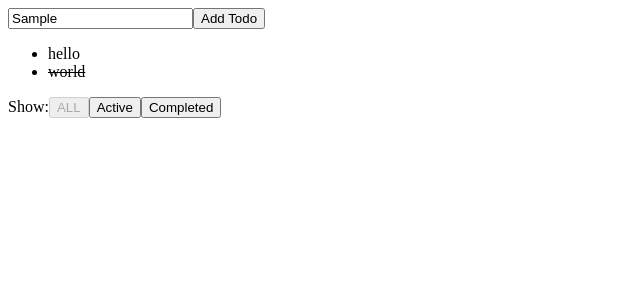
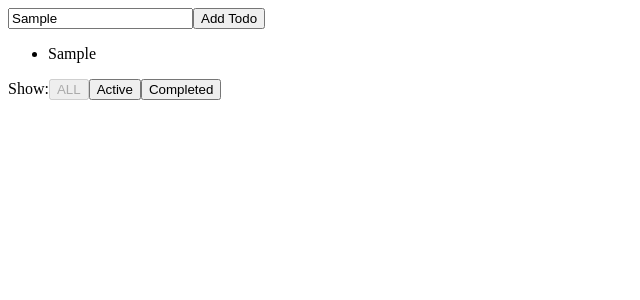
Before and after one commit to nkgrnkgr/styled-toolkit-todo, a React (Create React App) app: page / in a window 1280 px wide. Both pictures are taken after typing "Sample" into the empty fields and a click on the button "Add Todo". Shown: the top 300 px of the page, without its empty margins (0-640 px from the left). Built offline with nearby package versions, Linux system fonts and the light colour scheme.

Commit message:
InputboxとTaskの繋ぎ込み

```diff
--- a/src/Todo/components/InputBox/Container.tsx
+++ b/src/Todo/components/InputBox/Container.tsx
@@ -1,15 +1,26 @@
 import React from "react";
-import { useDispatch } from "react-redux";
+import { useDispatch, useSelector } from "react-redux";
 import { AppDispatch } from "../../modules/types";
+import { Props as ItemProps } from "../Task/Item";
 import InputBox from "./InputBox";
-import { operations } from "../../modules/inputBox";
+import { operations as inputBoxOparations } from "../../modules/inputBox";
+import { operations as taskOparations } from "../../modules/task";
+import { RootState } from "../../modules/store";
 
 const Container = () => {
   const dispatch = useDispatch<AppDispatch>();
+  const text = useSelector<RootState, string>((state) => state.inputBox.text);
+  const items = useSelector<RootState, ItemProps[]>(
+    (state) => state.task.items
+  );
   const props = {
     onChange: (e: React.ChangeEvent<HTMLInputElement>) =>
-      dispatch(operations.changeText(e.target.value)),
-    onClick: () => {},
+      dispatch(inputBoxOparations.changeText(e.target.value)),
+    onClick: () => {
+      dispatch(
+        taskOparations.addTask({ id: items.length + 1, text, completed: false })
+      );
+    },
   };
 
   return <InputBox {...props} />;
--- a/src/Todo/components/Task/Container.tsx
+++ b/src/Todo/components/Task/Container.tsx
@@ -1,18 +1,13 @@
 import React from "react";
 import Task from "./Task";
 import { Props as ItemProps } from "./Item";
+import { useSelector } from "react-redux";
+import { RootState } from "../../modules/store";
 
 const Container = () => {
-  const items: ItemProps[] = [
-    {
-      text: "hello",
-      isDone: false,
-    },
-    {
-      text: "world",
-      isDone: true,
-    },
-  ];
+  const items = useSelector<RootState, ItemProps[]>(
+    (state) => state.task.items
+  );
 
   return <Task items={items} />;
 };
--- a/src/Todo/components/Task/Item.tsx
+++ b/src/Todo/components/Task/Item.tsx
@@ -1,19 +1,16 @@
-
 import React from "react";
 import styled from "styled-components";
 import { PropsForStyled } from "../../../typing/styled";
 
 export interface Props extends PropsForStyled {
-    text: string;
-    isDone: boolean;
+  id: number;
+  text: string;
+  completed: boolean;
 }
 
-const Item: React.FC<Props> = ({ text, isDone, className}) => {
-  return (
-      <li className={isDone ? `${className}-Item-done` : ''}>{text}</li>
-  );
+const Item: React.FC<Props> = ({ text, completed: isDone, className }) => {
+  return <li className={isDone ? `${className}-Item-done` : ""}>{text}</li>;
 };
-
 
 const StyledItem = styled(Item)`
   &-Item-done {
--- a/src/Todo/components/Task/Task.tsx
+++ b/src/Todo/components/Task/Task.tsx
@@ -2,13 +2,13 @@
 import Item, { Props as ItemProps } from "./Item";
 
 export interface Props {
-    items: ItemProps[]
+    items: ItemProps[];
 }
 
 const Task: React.FC<Props> = ({items}) => {
   return (
       <ul>
-          {items.map(i => <Item key={i.text} {...i} />)}
+          {items.map(i => <Item key={i.id} {...i} />)}
       </ul>
   );
 };
--- a/src/Todo/modules/store.ts
+++ b/src/Todo/modules/store.ts
@@ -1,13 +1,14 @@
 import {
   combineReducers,
   getDefaultMiddleware,
-    configureStore
+  configureStore,
 } from "@reduxjs/toolkit";
 import * as inputBox from "./inputBox";
-
+import * as task from "./task";
 
 const rootReducer = combineReducers({
   inputBox: inputBox.reducer,
+  task: task.reducer,
 });
 
 export type RootState = ReturnType<typeof rootReducer>;
@@ -16,6 +17,6 @@
   const middleware = getDefaultMiddleware();
   return configureStore({
     reducer: rootReducer,
-      middleware
+    middleware,
   });
 }
--- /dev/null
+++ b/src/Todo/modules/task/index.ts
@@ -0,0 +1,4 @@
+import * as operations from "./operations";
+
+export * from "./slice";
+export { operations };
--- /dev/null
+++ b/src/Todo/modules/task/operations.ts
@@ -0,0 +1,3 @@
+import {actions} from './slice';
+
+export const addTask = actions.addTask;
--- /dev/null
+++ b/src/Todo/modules/task/slice.ts
@@ -0,0 +1,21 @@
+import { createSlice, PayloadAction } from "@reduxjs/toolkit";
+
+import { Props as ItemProps } from "../../components/Task/Item";
+
+export interface TaskState {
+  items: ItemProps[];
+}
+
+const initialState: TaskState = {
+  items: [],
+};
+
+export const { actions, reducer, name } = createSlice({
+  name: "task",
+  initialState,
+  reducers: {
+    addTask: (state, action: PayloadAction<ItemProps>) => {
+      state.items.push(action.payload);
+    },
+  },
+});
```
Also changed, not shown: src/Todo/components/VisibilityFilter/Container.tsx (+3 -4 lines). Lines whose indentation alone changed are shown as unchanged.
